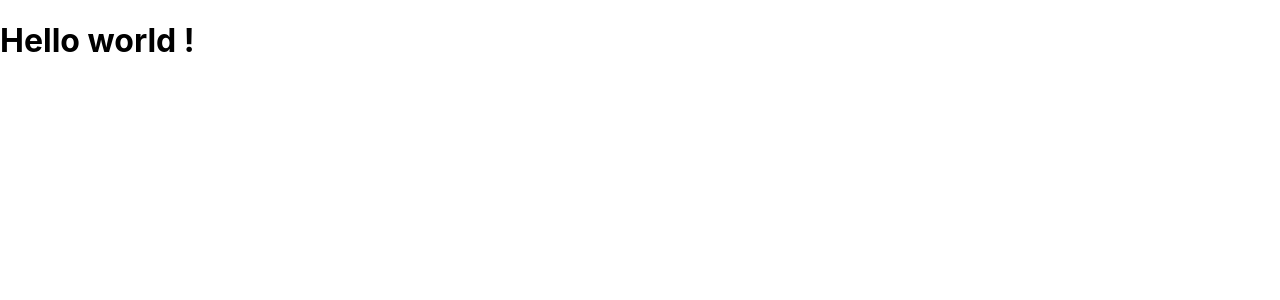
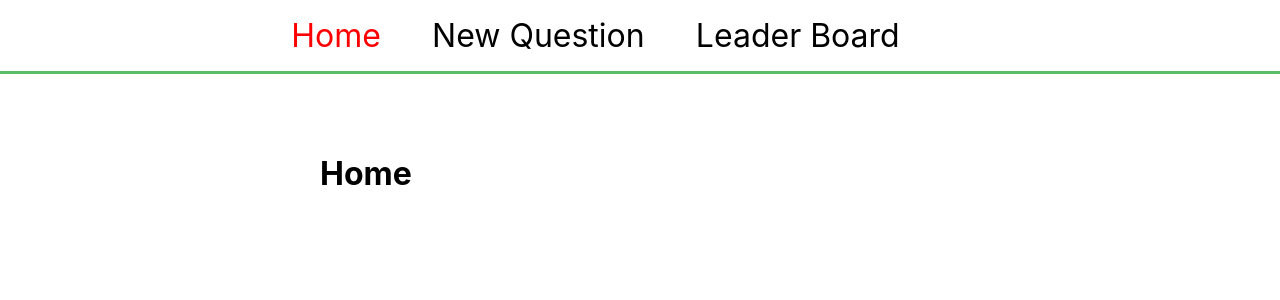
Before and after one commit to Ahmed7fathi/fwd_would_u_rather_project, a React (Create React App) app: page / in a window 1280 px wide. Shown: the top 300 px of the page. Built offline with nearby package versions, Linux system fonts and the light colour scheme.

Commit message:
adding navbar

```diff
--- a/package.json
+++ b/package.json
@@ -3,10 +3,12 @@
   "version": "0.1.0",
   "private": true,
   "dependencies": {
+    "node-sass": "^6.0.1",
     "react": "^16.2.0",
     "react-dom": "^16.2.0",
     "react-redux": "^5.0.7",
     "react-redux-loading": "^1.0.1",
+    "react-router-dom": "^5.3.0",
     "react-scripts": "1.1.1",
     "redux": "^3.7.2",
     "redux-thunk": "^2.2.0"
--- a/src/App.css
+++ b/src/App.css
@@ -0,0 +1,26 @@
+* {
+  padding: 0;
+  margin: 0; }
+
+nav {
+  width: 60%;
+  margin: 0 auto; }
+  nav li {
+    display: inline-block;
+    padding: 1rem;
+    margin-left: 1.2rem; }
+    nav li .active-nav {
+      color: red; }
+    nav li a {
+      text-decoration: none;
+      color: black;
+      font-size: 2rem; }
+
+.app {
+  border-top: 3px solid #58be64;
+  padding-top: 5rem; }
+  .app .wrapper {
+    width: 50%;
+    margin: 0 auto; }
+
+/*# sourceMappingURL=App.css.map */
--- /dev/null
+++ b/src/App.scss
@@ -0,0 +1,35 @@
+* {
+  padding: 0;
+  margin: 0;
+}
+
+
+nav {
+  width: 60%;
+  margin: 0 auto;
+
+  li {
+    .active-nav {
+      color: red;
+    }
+
+    display: inline-block;
+    padding: 1rem;
+    margin-left: 1.2rem;
+
+    a {
+      text-decoration: none;
+      color: black;
+      font-size: 2rem;
+    }
+  }
+}
+
+.app {
+    border-top: 3px solid #58be64;
+    padding-top: 5rem;
+  .wrapper{
+    width: 50%;
+    margin: 0 auto;
+  }
+}
--- a/src/components/App.js
+++ b/src/components/App.js
@@ -1,13 +1,27 @@
 import React, {Component} from 'react'
 import '../App.css';
+
+import Nav from './Nav';
+import Home from './Home';
+import LeaderBoard from './LeaderBoard';
+import NewQuestion from './NewQuestion';
+
+import {BrowserRouter as Router, Route} from 'react-router-dom';
 
 class App extends Component {
     render() {
         return (
-            <div className="App">
-                <h1>Hello world !</h1>
-            </div>
-        );
+            <Router>
+                <Nav/>
+                <div className="app">
+                    <div className="wrapper">
+                        <Route exact path='/' activeClassName='active-nav' component={Home}/>
+                        <Route exact path='/newQs' component={NewQuestion}/>
+                        <Route exact path='/leaderBoard' component={LeaderBoard}/>
+                    </div>
+                </div>
+            </Router>
+        )
     }
 
 }
--- /dev/null
+++ b/src/components/Home.js
@@ -0,0 +1,14 @@
+import React, {Component} from 'react'
+
+class Home extends Component {
+    render() {
+        return (
+            <div>
+                <h1>Home </h1>
+            </div>
+        )
+    }
+
+}
+
+export default Home;
--- /dev/null
+++ b/src/components/LeaderBoard.js
@@ -0,0 +1,14 @@
+import React, {Component} from 'react'
+
+class LeaderBoard extends Component {
+    render() {
+        return (
+            <div>
+                <h1>LeaderBoard </h1>
+            </div>
+        )
+    }
+
+}
+
+export default LeaderBoard;
--- /dev/null
+++ b/src/components/Nav.js
@@ -0,0 +1,26 @@
+import React, {Component} from 'react'
+import {NavLink} from 'react-router-dom';
+
+
+class NavBar extends Component {
+    render() {
+        return (
+            <nav>
+                <ul>
+                    <li>
+                        <NavLink activeClassName="active-nav" exact to="/">Home</NavLink>
+                    </li>
+                    <li>
+                        <NavLink activeClassName="active-nav" exact to="/newQs">New Question</NavLink>
+                    </li>
+                    <li>
+                        <NavLink activeClassName="active-nav" exact to="/leaderBoard">Leader Board</NavLink>
+                    </li>
+                </ul>
+            </nav>
+        )
+    }
+}
+
+
+export default NavBar;
--- /dev/null
+++ b/src/components/NewQuestion.js
@@ -0,0 +1,14 @@
+import React, {Component} from 'react'
+
+class NewQuestion extends Component {
+    render() {
+        return (
+            <div>
+                <h1>NewQuestion </h1>
+            </div>
+        )
+    }
+
+}
+
+export default NewQuestion;
```
Also changed, not shown: 2 other files (tests, documents, lock files or other folders).
